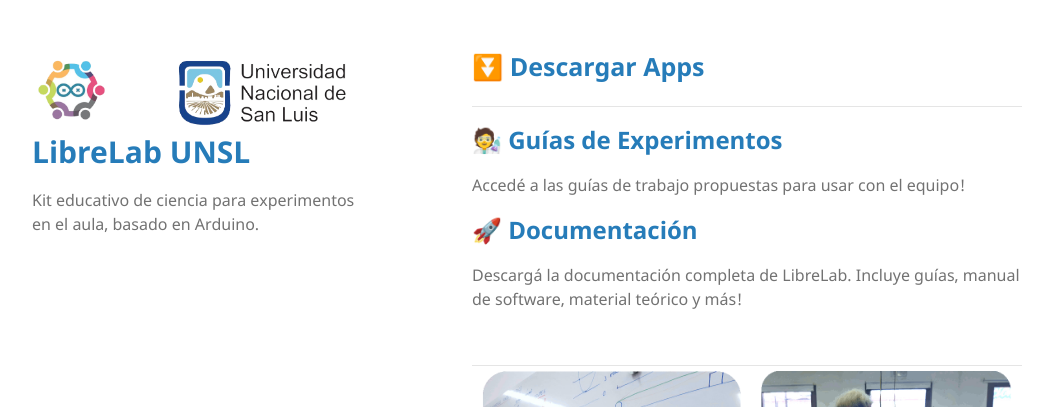
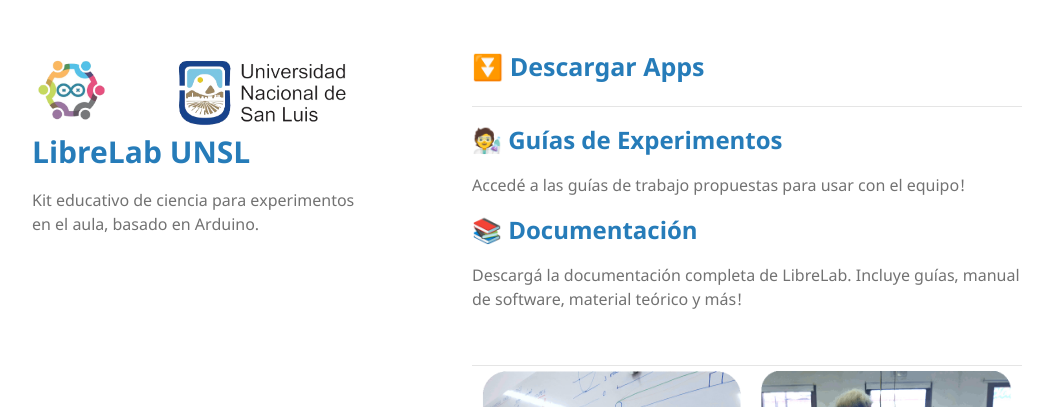
Before and after one commit to labunsl/labunsl.github.io, a Jekyll site: the page built from index.md, in a window 1280 px wide. Shown: the top 407 px of the page, without its empty margins (68-1121 px from the left). Built offline with Jekyll 4.4.1, drawn with Linux system fonts in a browser that asks for light colours.

```diff
--- a/index.md
+++ b/index.md
@@ -11,7 +11,7 @@ description: Kit educativo de ciencia para experimentos en el aula, basado en Ar
 ## [🧑‍🔬 Guías de Experimentos](Experimentos)
 Accedé a las guías de trabajo propuestas para usar con el equipo!
 
-## [🚀 Documentación](Documentación)
+## [📚 Documentación](Documentación)
 Descargá la documentación completa de LibreLab. Incluye guías, manual de software, material teórico y más!
 
 
```
